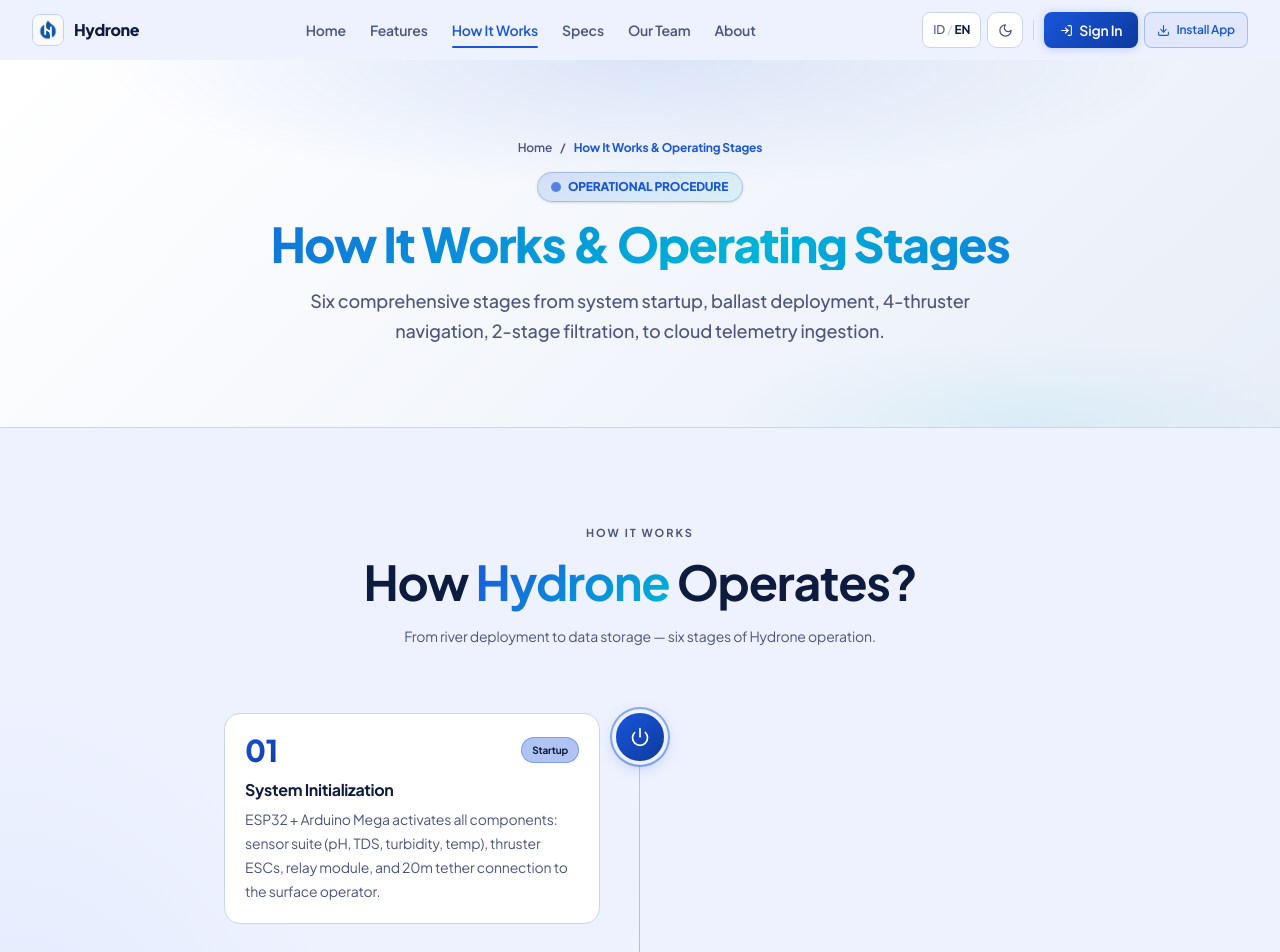
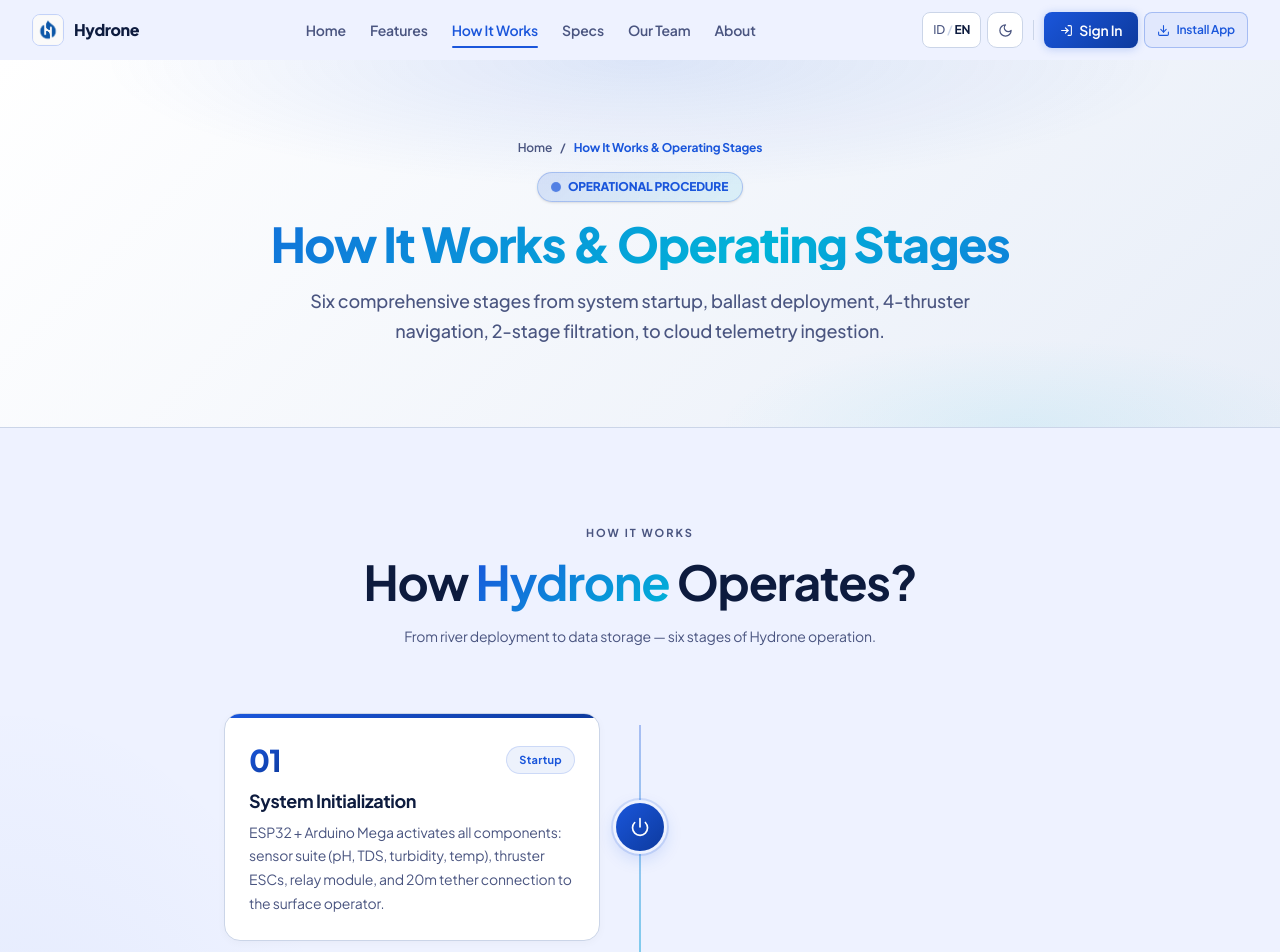
Before and after one commit to prianurislam1825/hydrone, a Next.js app: page /how-it-works in a window 1280 px wide. Shown: the top 952 px of the page. Built offline with nearby package versions, Linux system fonts and the light colour scheme.

Commit message:
style: fix HowItWorks card clipping, top border curve, badge contrast, and timeline layout

```diff
--- a/components/landing/HowItWorks.tsx
+++ b/components/landing/HowItWorks.tsx
@@ -1,16 +1,30 @@
 'use client'
 
 import { useLang } from '@/lib/i18n/context'
+import type { Lang } from '@/types'
 import { BarChart3, CheckCircle2, Filter, Navigation2, Power, Waves } from 'lucide-react'
+import { useState } from 'react'
 
-const STEPS = [
+interface StepItem {
+  num: string
+  color: string
+  icon: React.ReactNode
+  gradient: string
+  glow: string
+  title: { id: string; en: string }
+  desc: { id: string; en: string }
+  badge: { id: string; en: string }
+}
+
+const STEPS: StepItem[] = [
   {
     num: '01',
+    color: '#1A56DB',
     icon: <Power size={20} />,
     gradient: 'linear-gradient(135deg, #1A56DB, #0D3A9E)',
-    glow:     'rgba(26,86,219,0.35)',
-    title:    { id: 'Inisialisasi Sistem', en: 'System Initialization' },
-    desc:     {
+    glow: 'rgba(26,86,219,0.25)',
+    title: { id: 'Inisialisasi Sistem', en: 'System Initialization' },
+    desc: {
       id: 'ESP32 + Arduino Mega mengaktifkan semua komponen: sensor suite (pH, TDS, turbidity, suhu), thruster ESC, relay module, dan koneksi tether 20m ke operator di permukaan.',
       en: 'ESP32 + Arduino Mega activates all components: sensor suite (pH, TDS, turbidity, temp), thruster ESCs, relay module, and 20m tether connection to the surface operator.',
     },
@@ -18,11 +32,12 @@
   },
   {
     num: '02',
+    color: '#00B4D8',
     icon: <Waves size={20} />,
     gradient: 'linear-gradient(135deg, #00B4D8, #1A56DB)',
-    glow:     'rgba(0,180,216,0.3)',
-    title:    { id: 'Deploy & Kedalaman', en: 'Deploy & Depth Control' },
-    desc:     {
+    glow: 'rgba(0,180,216,0.25)',
+    title: { id: 'Deploy & Kedalaman', en: 'Deploy & Depth Control' },
+    desc: {
       id: 'ROV diturunkan ke sungai. Sistem balast aktif — pompa air + kompresor + solenoid valve — mengatur kedalaman secara presisi. Vertical thruster 2× mempertahankan posisi di kolom air.',
       en: 'ROV is lowered into the river. Active ballast system — water pump + compressor + solenoid valve — controls depth precisely. 2× vertical thrusters maintain position in the water column.',
     },
@@ -30,11 +45,12 @@
   },
   {
     num: '03',
+    color: '#22C55E',
     icon: <Navigation2 size={20} />,
     gradient: 'linear-gradient(135deg, #22C55E, #00B4D8)',
-    glow:     'rgba(34,197,94,0.3)',
-    title:    { id: 'Navigasi & Koleksi Sampah', en: 'Navigate & Collect Debris' },
-    desc:     {
+    glow: 'rgba(34,197,94,0.25)',
+    title: { id: 'Navigasi & Koleksi Sampah', en: 'Navigate & Collect Debris' },
+    desc: {
       id: 'Operator mengarahkan Hydrone via tether. 4 thruster (2 horizontal differential + 2 vertikal 75°) menggerakkan ROV ke area tercemar. Jaring pasif terbuka otomatis saat ROV maju — menangkap makroplastik tanpa motor tambahan.',
       en: 'Operator steers Hydrone via tether. 4 thrusters (2 horizontal differential + 2 vertical 75°) navigate to polluted areas. Passive net opens automatically as ROV advances — capturing macroplastic without extra motors.',
     },
@@ -42,11 +58,12 @@
   },
   {
     num: '04',
+    color: '#F05A22',
     icon: <Filter size={20} />,
     gradient: 'linear-gradient(135deg, #F05A22, #F59E0B)',
-    glow:     'rgba(240,90,34,0.3)',
-    title:    { id: 'Filtrasi Mikroplastik', en: 'Microplastic Filtration' },
-    desc:     {
+    glow: 'rgba(240,90,34,0.25)',
+    title: { id: 'Filtrasi Mikroplastik', en: 'Microplastic Filtration' },
+    desc: {
       id: 'Bilge pump DC mengisap air melalui 2 tahap filter: Stage 1 pre-filter 20–50 µm (sedimen/lumpur) dan Stage 2 final filter 0.1 µm (mikroplastik). Partikel tertampung di kontainer transparan yang bisa dilepas.',
       en: 'DC bilge pump draws water through 2 filter stages: Stage 1 pre-filter 20–50 µm (sediment/silt) and Stage 2 final filter 0.1 µm (microplastic). Particles collected in a removable transparent container.',
     },
@@ -54,11 +71,12 @@
   },
   {
     num: '05',
+    color: '#8B5CF6',
     icon: <BarChart3 size={20} />,
     gradient: 'linear-gradient(135deg, #8B5CF6, #1A56DB)',
-    glow:     'rgba(139,92,246,0.3)',
-    title:    { id: 'Monitor & Kirim Data', en: 'Monitor & Transmit Data' },
-    desc:     {
+    glow: 'rgba(139,92,246,0.25)',
+    title: { id: 'Monitor & Kirim Data', en: 'Monitor & Transmit Data' },
+    desc: {
       id: 'Sensor merekam data setiap 2.5 detik. ESP32 mengirim ke Firebase Realtime Database via tether. Dashboard web menampilkan pH, TDS, turbidity, suhu, dan kedalaman secara live — lengkap dengan sparkline dan status alert.',
       en: 'Sensors record data every 2.5 seconds. ESP32 transmits to Firebase Realtime Database via tether. The web dashboard displays pH, TDS, turbidity, temperature, and depth live — with sparklines and status alerts.',
     },
@@ -66,17 +84,80 @@
   },
   {
     num: '06',
+    color: '#16A34A',
     icon: <CheckCircle2 size={20} />,
     gradient: 'linear-gradient(135deg, #22C55E, #16A34A)',
-    glow:     'rgba(34,197,94,0.3)',
-    title:    { id: 'Operasi Selesai', en: 'Operation Complete' },
-    desc:     {
+    glow: 'rgba(34,197,94,0.25)',
+    title: { id: 'Operasi Selesai', en: 'Operation Complete' },
+    desc: {
       id: 'Operator menutup jaring via servo latch dari dashboard. ROV naik ke permukaan menggunakan ballast + vertical thruster. Semua data operasi tersimpan di history dan dapat diexport ke Excel (CSV) untuk analisis lebih lanjut.',
       en: 'Operator closes the net via servo latch from the dashboard. ROV ascends using ballast + vertical thrusters. All operation data is saved to history and can be exported to Excel (CSV) for further analysis.',
     },
     badge: { id: 'Selesai', en: 'Complete' },
   },
 ]
+
+/* ── Individual Step Card ────────────────────────────────────── */
+function StepCard({ step, lang, index }: { step: StepItem; lang: Lang; index: number }) {
+  const [hovered, setHovered] = useState(false)
+
+  return (
+    <div
+      className="relative rounded-2xl border flex flex-col overflow-hidden transition-all duration-300 cursor-default"
+      style={{
+        background: 'var(--t-surface)',
+        borderColor: hovered ? `${step.color}55` : 'var(--t-border)',
+        transform: hovered ? 'translateY(-4px)' : 'translateY(0)',
+        boxShadow: hovered ? `0 14px 32px ${step.glow}` : '0 2px 8px rgba(0,0,0,0.03)',
+      }}
+      onMouseEnter={() => setHovered(true)}
+      onMouseLeave={() => setHovered(false)}
+      data-anim
+      data-delay={`${Math.min(index * 100, 400)}`}
+    >
+      {/* Top accent gradient bar — neatly curves with rounded-2xl */}
+      <div className="h-1 w-full shrink-0" style={{ background: step.gradient }} />
+
+      <div className="p-5 sm:p-6 flex flex-col flex-1">
+        {/* Number & badge */}
+        <div className="flex items-center justify-between gap-3 mb-3">
+          <span
+            className="text-2xl sm:text-3xl font-black tracking-tight"
+            style={{
+              background: step.gradient,
+              WebkitBackgroundClip: 'text',
+              WebkitTextFillColor: 'transparent',
+              backgroundClip: 'text',
+              fontFamily: 'var(--font-plus-jakarta)',
+            }}
+          >
+            {step.num}
+          </span>
+          <span
+            className="text-[11px] font-bold px-3 py-1 rounded-full tracking-wide shrink-0 transition-colors"
+            style={{
+              background: `${step.color}14`,
+              color: step.color,
+              border: `1px solid ${step.color}28`,
+            }}
+          >
+            {step.badge[lang]}
+          </span>
+        </div>
+
+        {/* Title */}
+        <h3 className="font-extrabold text-base sm:text-lg mb-2 tracking-tight leading-snug" style={{ color: 'var(--t-text)' }}>
+          {step.title[lang]}
+        </h3>
+
+        {/* Description */}
+        <p className="text-xs sm:text-sm leading-relaxed" style={{ color: 'var(--t-muted)' }}>
+          {step.desc[lang]}
+        </p>
+      </div>
+    </div>
+  )
+}
 
 export default function HowItWorks() {
   const { lang } = useLang()
@@ -117,84 +198,36 @@
         <div className="relative">
           {/* Central connector line */}
           <div
-            className="absolute left-6 sm:left-1/2 sm:-translate-x-px top-0 bottom-0 w-px"
-            style={{ background: 'linear-gradient(to bottom, #1A56DB44, #00B4D888, #F05A2244, #8B5CF644, transparent)' }}
+            className="absolute left-5 sm:left-1/2 sm:-translate-x-px top-3 bottom-3 w-0.5"
+            style={{ background: 'linear-gradient(to bottom, #1A56DB55, #00B4D888, #22C55E55, #F05A2255, #8B5CF655, transparent)' }}
             aria-hidden
           />
 
-          <div className="space-y-0">
+          <div className="space-y-6 sm:space-y-0">
             {STEPS.map((step, i) => {
               const isLeft = i % 2 === 0
               return (
                 <div
                   key={i}
-                  className={`relative flex items-start gap-0 sm:gap-8 ${isLeft ? 'sm:flex-row' : 'sm:flex-row-reverse'} pl-16 sm:pl-0`}
-                  data-anim
-                  data-delay={`${Math.min(i * 100, 400)}`}
+                  className={`relative flex items-start sm:items-center ${
+                    isLeft ? 'sm:flex-row' : 'sm:flex-row-reverse'
+                  } pl-14 sm:pl-0 sm:mb-12`}
                 >
                   {/* ── Icon node on the line ── */}
                   <div
-                    className="absolute left-0 sm:left-1/2 sm:-translate-x-1/2 w-12 h-12 rounded-full flex items-center justify-center text-white shadow-lg z-10 shrink-0"
+                    className="absolute left-0 sm:left-1/2 sm:-translate-x-1/2 top-3 sm:top-1/2 sm:-translate-y-1/2 w-10 h-10 sm:w-12 sm:h-12 rounded-full flex items-center justify-center text-white z-10 shrink-0 shadow-md"
                     style={{
                       background: step.gradient,
-                      boxShadow: `0 0 0 4px var(--t-bg), 0 0 0 6px ${step.glow.replace('0.3', '0.4')}, 0 4px 16px ${step.glow}`,
+                      boxShadow: `0 0 0 3px var(--t-bg), 0 0 0 5px ${step.color}25, 0 6px 18px ${step.color}35`,
                     }}
                   >
-                    {step.icon}
+                    <span className="sm:hidden scale-90">{step.icon}</span>
+                    <span className="hidden sm:inline">{step.icon}</span>
                   </div>
 
                   {/* ── Content card ── */}
-                  <div className={`mb-8 sm:mb-12 w-full sm:w-[calc(50%-2.5rem)] group`}>
-                    <div
-                      className="rounded-2xl p-5 border transition-all duration-300 hover:-translate-y-1"
-                      style={{ background: 'var(--t-surface)', borderColor: 'var(--t-border)' }}
-                      onMouseEnter={e => {
-                        const el = e.currentTarget as HTMLDivElement
-                        el.style.boxShadow = `0 12px 36px ${step.glow}`
-                        el.style.borderColor = 'transparent'
-                      }}
-                      onMouseLeave={e => {
-                        const el = e.currentTarget as HTMLDivElement
-                        el.style.boxShadow = 'none'
-                        el.style.borderColor = 'var(--t-border)'
-                      }}
-                    >
-                      {/* Top gradient stripe */}
-                      <div className="h-0.5 -mx-5 -mt-5 mb-4 rounded-t-2xl opacity-0 group-hover:opacity-100 transition-opacity"
-                        style={{ background: step.gradient }} />
-
-                      {/* Number + badge row */}
-                      <div className="flex items-center justify-between mb-3">
-                        <span
-                          className="text-3xl font-black opacity-20"
-                          style={{
-                            background: step.gradient,
-                            WebkitBackgroundClip: 'text', WebkitTextFillColor: 'transparent', backgroundClip: 'text',
-                            fontFamily: 'var(--font-plus-jakarta)',
-                            opacity: 1,
-                          }}
-                        >
-                          {step.num}
-                        </span>
-                        <span
-                          className="text-[10px] font-bold px-2.5 py-1 rounded-full"
-                          style={{
-                            background: step.glow,
-                            border: `1px solid ${step.glow}`,
-                            color: 'var(--t-text)',
-                          }}
-                        >
-                          {step.badge[lang]}
-                        </span>
-                      </div>
-
-                      <h3 className="font-bold text-base mb-2" style={{ color: 'var(--t-text)' }}>
-                        {step.title[lang]}
-                      </h3>
-                      <p className="text-sm leading-relaxed" style={{ color: 'var(--t-muted)' }}>
-                        {step.desc[lang]}
-                      </p>
-                    </div>
+                  <div className="w-full sm:w-[calc(50%-2.5rem)]">
+                    <StepCard step={step} lang={lang} index={i} />
                   </div>
 
                   {/* Empty spacer for alternating side on desktop */}
@@ -207,12 +240,12 @@
 
         {/* ── Result banner ── */}
         <div
-          className="mt-4 rounded-2xl p-6 flex items-center justify-center gap-4 text-white shadow-xl"
+          className="mt-8 rounded-2xl p-5 sm:p-6 flex items-center justify-center gap-3 sm:gap-4 text-white shadow-xl"
           style={{ background: 'linear-gradient(135deg, #1A56DB 0%, #00B4D8 50%, #0D3A9E 100%)' }}
           data-anim
         >
-          <CheckCircle2 size={24} className="shrink-0" />
-          <span className="font-bold text-lg text-center">
+          <CheckCircle2 size={22} className="shrink-0" />
+          <span className="font-bold text-base sm:text-lg text-center">
             {lang === 'id'
               ? 'Hasilnya: Air Lebih Bersih dan Data Pencemaran Terverifikasi'
               : 'Result: Cleaner Water and Verified Pollution Data'}
```
